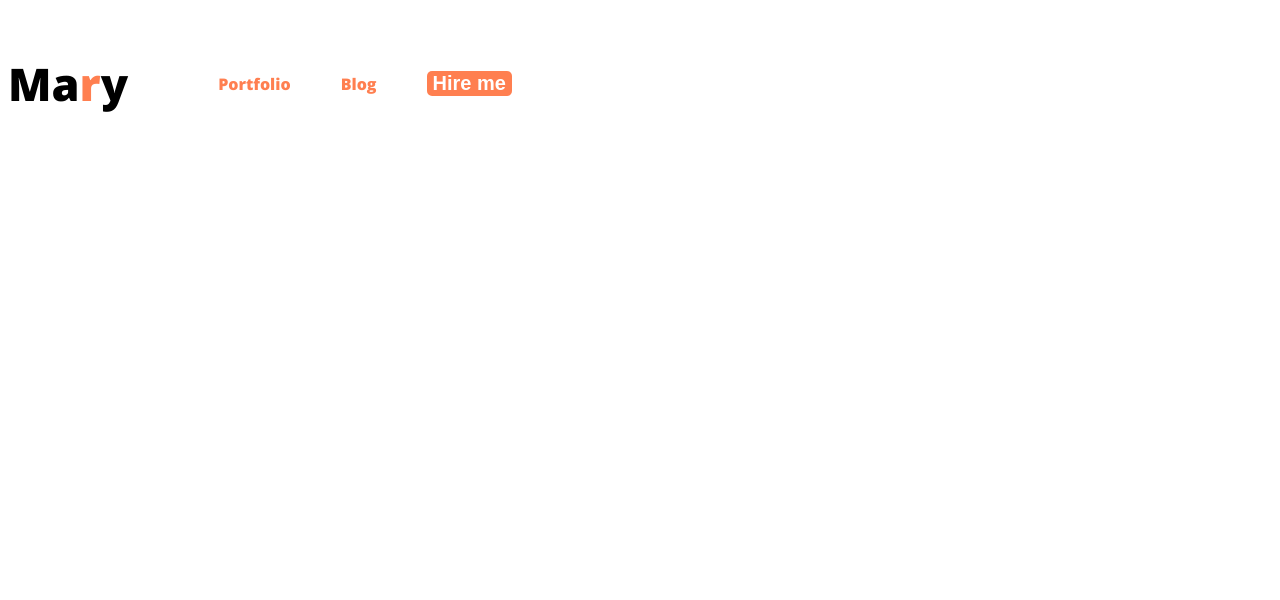
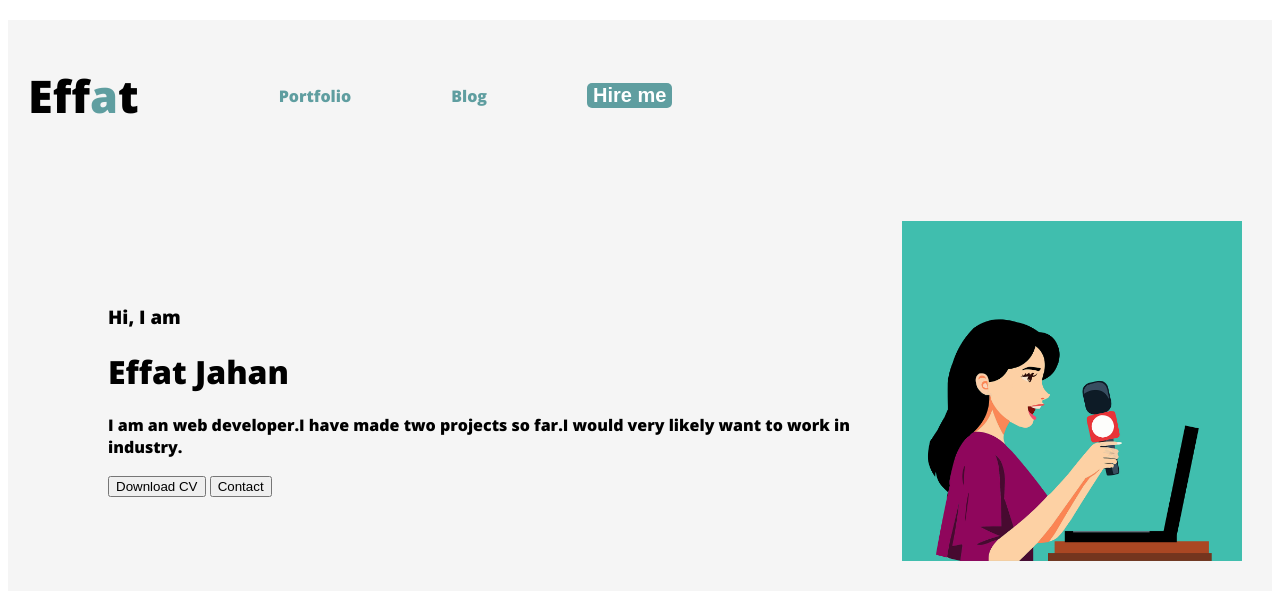
Before and after one commit to ejlinda/web-developer-portfolio, a plain HTML site: page index.html in a window 1280 px wide. Drawn offline with nearby package versions, Linux system fonts and the light colour scheme.

Commit message:
banner done

```diff
--- a/index.html
+++ b/index.html
@@ -10,15 +10,25 @@
     <link rel="stylesheet" href="styles/portfolio.css">
 </head>
 <body>
-    <header>
+    <header class="header">
         <nav>
-            <h3 class="nav-title">Ma<span class="text">r</span>y</h3>
+            <h3 class="nav-title">Eff<span class="text">a</span>t</h3>
             <ul>
                 <li><a href="">Portfolio</a></li>
                 <li><a href="">Blog</a></li>
                 <li><button class="butn">Hire me</button></li>
             </ul>
         </nav>
+        <div class="banner">
+            <div>
+                <h3 class="banner-greeting">Hi, I am</h3>
+                <h1 class="banner-title">Effat Jahan</h1>
+                <p>I am an web developer.I have made two projects so far.I would very likely want to work in industry.</p>
+                <button class="primary">Download CV</button>
+                <button class="primary">Contact</button>
+            </div>
+            <img class="profile" src="images/public-speaking.PNG.png" alt="">
+        </div>
     </header>
 </body>
 </html>
--- a/styles/portfolio.css
+++ b/styles/portfolio.css
@@ -2,11 +2,11 @@ body {
     font-family: 'Open Sans', sans-serif;
 }
 .text{
-    color: coral;
+    color: cadetblue;
 }
 .butn{
     border-radius: 5px;
-    background-color: coral;
+    background-color: cadetblue;
     border: 0px;
     font-size: 20px;
     font-weight: 700;
@@ -19,6 +19,7 @@ body {
 nav {
 display:flex ;
 align-items: center;
+margin: 20px;
 }
 .nav-title{
     color:black ;
@@ -31,9 +32,24 @@ nav>ul{
 }
 nav li{
     list-style: none;
-    margin-left: 50px;
+    margin-left: 100px;
 }
 nav a{
     text-decoration: none;
-    color: coral;
+    color: cadetblue;
 }
+.header{
+    background-color: whitesmoke;
+    /* background: url('../images/background.jpg'); */
+    background-position-y: bottom;
+    background-position-x: right;
+}
+.banner{
+    padding: 30px 30px 30px 100px;
+    display: flex;
+    align-items: center;
+}
+.banner .profile{
+    width: 30%;
+    /* height: 20%; */
+}
```
Also changed, not shown: images/public-speaking.PNG.png (added), 1 other file.
